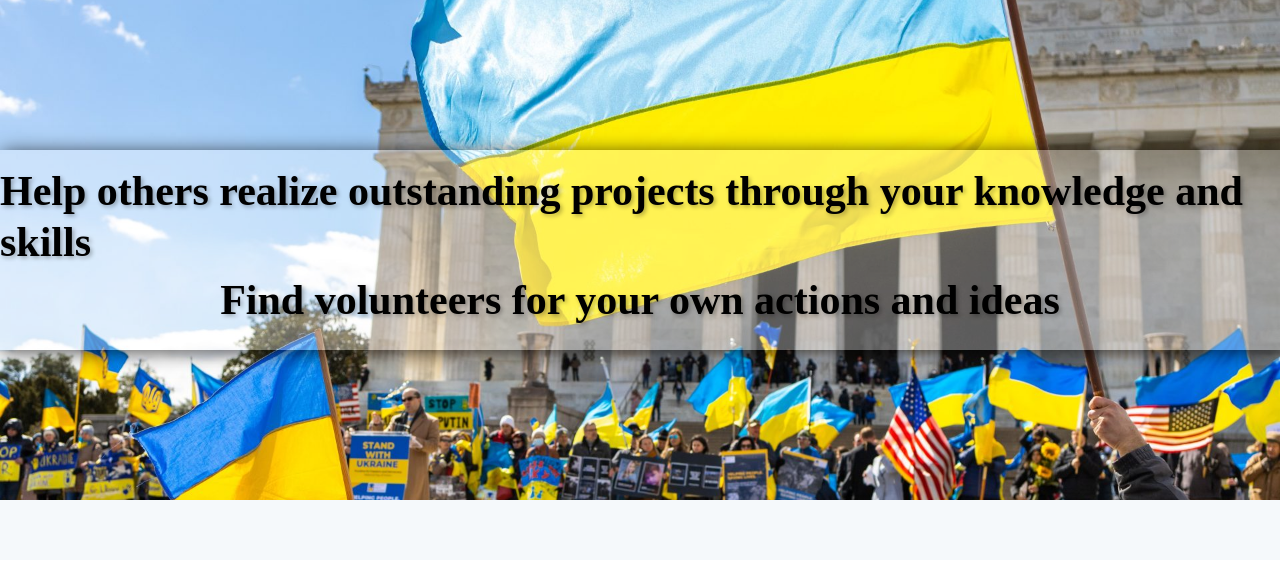
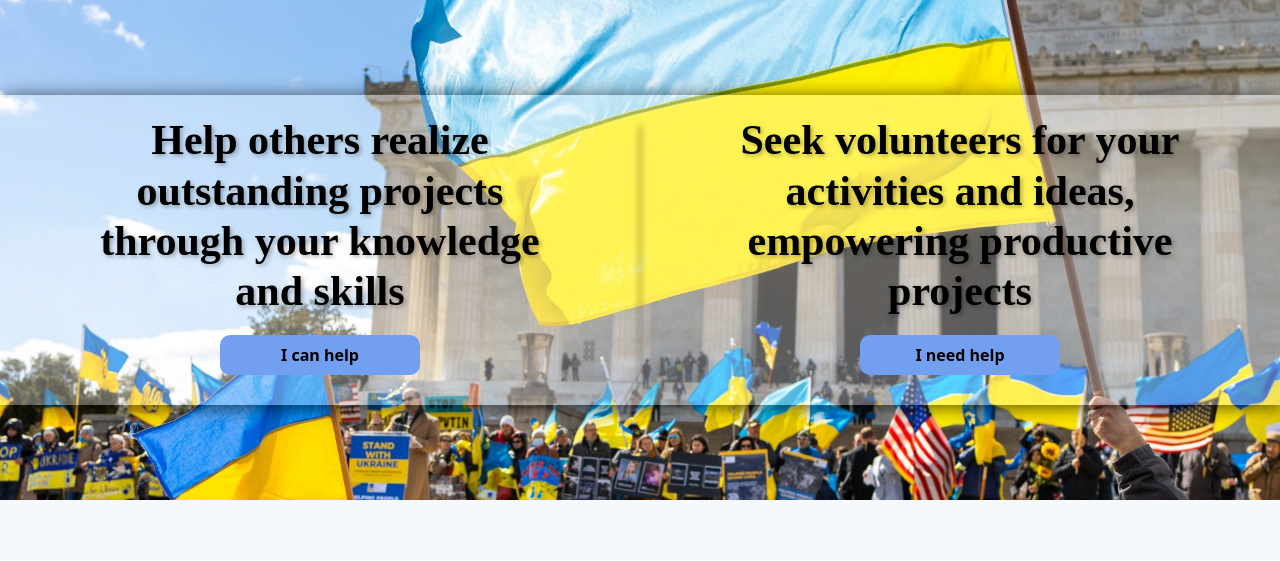
Before and after one commit to Anestezia-zip/django-social-network, a Django app: page / in a window 1280 px wide. Shown: the part 70-631 px from the top of the page. Run offline with Django 4.2, Linux system fonts and the light colour scheme; data that the repository does not hold is empty; some libraries are stand-ins or nearby versions; some web fonts are replaced.

```diff
--- a/blog/models.py
+++ b/blog/models.py
@@ -31,7 +31,7 @@ class UserProfile(models.Model):
     user = models.OneToOneField(User, on_delete=models.CASCADE)
     bio = models.TextField(max_length=500, blank=True)
     avatar = CloudinaryField('image', default='placeholder')
-    role = models.CharField(max_length=20, choices=(('activist', 'Activist'), ('volunteer', 'Volunteer'), ('organization', 'Organization')), default='volunteer')
+    role = models.CharField(max_length=20, choices=(('activist', 'Activist'), ('volunteer', 'Volunteer'), ('Organization', 'Organization')), default='volunteer')
 
     def __str__(self):
         return self.user.username
--- a/soc_net/settings.py
+++ b/soc_net/settings.py
@@ -87,6 +87,7 @@ MESSAGE_STORAGE = 'django.contrib.messages.storage.session.SessionStorage'
 ACCOUNT_EMAIL_VERIFICATION = 'none'
 
 ACCOUNT_SIGNUP_VIEW = 'blog.views.signup_view'
+ACCOUNT_FORMS = {'signup': 'blog.forms.CustomSignupForm'}
 
 CRISPY_TEMPLATE_PACK = 'bootstrap4'
 
--- a/static/css/style.css
+++ b/static/css/style.css
@@ -254,14 +303,39 @@ a:hover {
 /* ---------------------------------- Home page ---------------------------------- */
 
 .hero-container {
+    position: relative;
     width: 100%;
-    height: 200px;
     background-color: rgba(255, 255, 255, 0.326);
     box-shadow: 2px 2px 18px rgba(0, 0, 0, 0.7);
     display: flex;
-    flex-direction: column;
     justify-content: center;
     align-items: center;
+    text-align: center;
+}
+
+.hero-block {
+    width: 50%;
+    padding: 20px 70px;
+}
+
+.hero-block:nth-child(2) .hero-link {
+    margin-top: 40px;
+}
+
+.hero-block:nth-child(2) h2 {
+    margin-top: 20px;
+}
+
+.hero-middle-line::before {
+    content: '';
+    position: absolute;
+    height: 80%;
+    width: 1px;
+    background-color: #000;
+    filter: blur(3px);
+    top: 10%;
+    left: 50%;
+    transform: translateX(-50%);
 }
 
 .hero-container h2 {
@@ -270,6 +344,23 @@ a:hover {
     font-size: 42px;
     color: #000000;
     text-shadow: 2px 2px 4px rgba(0, 0, 0, 0.3);
+}
+
+.hero-link {
+    display: inline-block;
+    width: 200px;
+    background-color: #739ff0;
+    color: #000;
+    padding: 8px 10px;
+    margin: 10px auto;
+    border-radius: 10px;
+    text-decoration: none;
+    transition: background-color .3s, color .3s;
+}
+
+.hero-link:hover {
+    background-color: rgb(0, 38, 128);
+    color: white;
 }
 
 .parallax-hero {
--- a/templates/account/login.html
+++ b/templates/account/login.html
@@ -23,7 +23,6 @@
         <input type="hidden" name="{{ redirect_field_name }}" value="{{ redirect_field_value }}" />
         {% endif %}
         <button class="primaryAction submit-btn" type="submit">{% trans "Submit" %}</button>
-        <hr />
         <a class="login-link text-align-c" href="{% provider_login_url 'google' %}"><i class="fa-brands fa-google"></i>  Login with Google</a>
       </form>
     </div>
--- a/templates/account/signup.html
+++ b/templates/account/signup.html
@@ -9,16 +9,16 @@
 
 <p class="text-align-c">{% blocktrans %}Already have an account? Then please <a href="{{ login_url }}">sign in</a>.{% endblocktrans %}</p>
 
+<a class="login-link text-align-c" href="{% provider_login_url 'google' %}"><i class="fa-brands fa-google"></i> Register with Google</a>
 <form class="signup center" id="signup_form" method="post" action="{% url 'account_signup' %}">
   {% csrf_token %}
-  <h3>{% trans "Register" %}</h3>
+  <h3>{% trans "Or with form:" %}</h3>
   {{ form.as_p }}
   {% if redirect_field_value %}
   <input type="hidden" name="{{ redirect_field_name }}" value="{{ redirect_field_value }}" />
   {% endif %}
   <button class="submit-btn" type="submit">{% trans "Sign Up" %} &raquo;</button>
   <hr />
-  <a class="login-link text-align-c" href="{% provider_login_url 'google' %}"><i class="fa-brands fa-google"></i> Register with Google</a>
 </form>
 
 {% endblock content %}
--- a/templates/home.html
+++ b/templates/home.html
@@ -6,8 +6,19 @@
 
 <section class="parallax-hero">
     <div class="hero-container">
-        <h2>Help others realize outstanding projects through your knowledge and skills</h2>
-        <h2>Find volunteers for your own actions and ideas</h2>
+        <div class="hero-block">
+            <h2>Help others realize outstanding projects through your knowledge and skills</h2>
+            {% if not user.is_authenticated %}
+                <a class="hero-link" href="{% url 'account_signup' %}">I can help</a>
+            {% endif %}
+        </div>
+        <div class="hero-middle-line"></div>
+        <div class="hero-block">
+            <h2>Seek volunteers for your activities and ideas, empowering productive projects</h2>
+            {% if not user.is_authenticated %}
+                <a class="hero-link" href="{% url 'account_signup' %}">I need help</a>
+            {% endif %}
+        </div>
     </div>
 </section>
 
```
Also changed, not shown: other parts of static/css/style.css (+84 -7 lines), blog/forms.py (+10 -0 lines), templates/profile.html (+5 -4 lines), static/images/profile-design.png.
